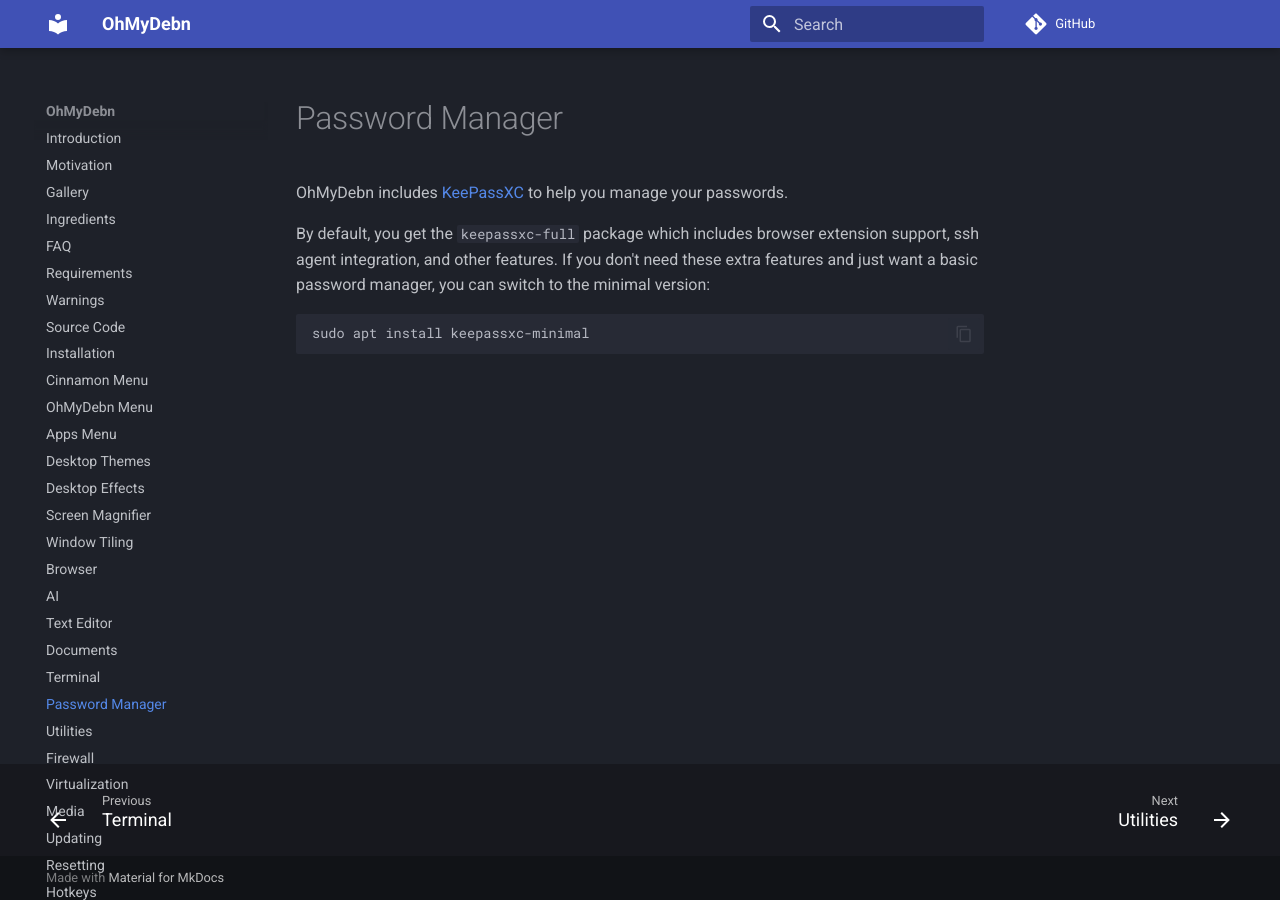
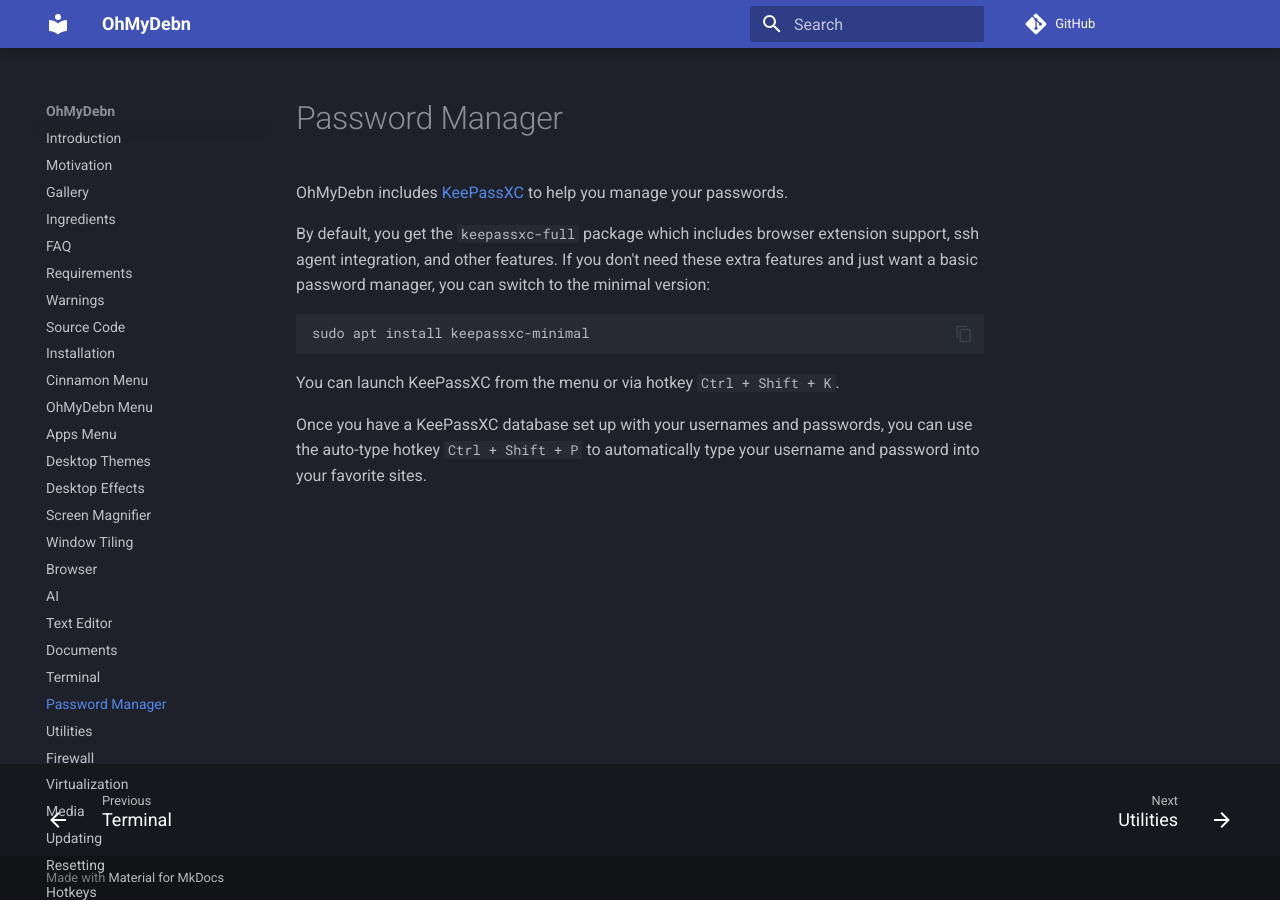
Before and after one commit to dougburks/ohmydebn-docs, an MkDocs documentation site: the page built from docs/password-manager.md, in a window 1280 px wide. Built offline with MkDocs 1.6.1 and Material for MkDocs 9.7.7, drawn with Linux system fonts in a browser that asks for light colours; comment, search, counter and statistics services are not loaded.

Commit message:
update password-manager.md

````diff
--- a/docs/password-manager.md
+++ b/docs/password-manager.md
@@ -1,7 +1,10 @@
 OhMyDebn includes [KeePassXC](https://keepassxc.org/) to help you manage your passwords.
 
-By default, you get the ``keepassxc-full`` package which includes browser extension support, ssh agent integration, and other features. If you don't need these extra features and just want a basic password manager, you can switch to the minimal version:
+By default, you get the `keepassxc-full` package which includes browser extension support, ssh agent integration, and other features. If you don't need these extra features and just want a basic password manager, you can switch to the minimal version:
 
 ```
 sudo apt install keepassxc-minimal
 ```
+You can launch KeePassXC from the menu or via hotkey `Ctrl + Shift + K`.
+
+Once you have a KeePassXC database set up with your usernames and passwords, you can use the auto-type hotkey `Ctrl + Shift + P` to automatically type your username and password into your favorite sites.
````
